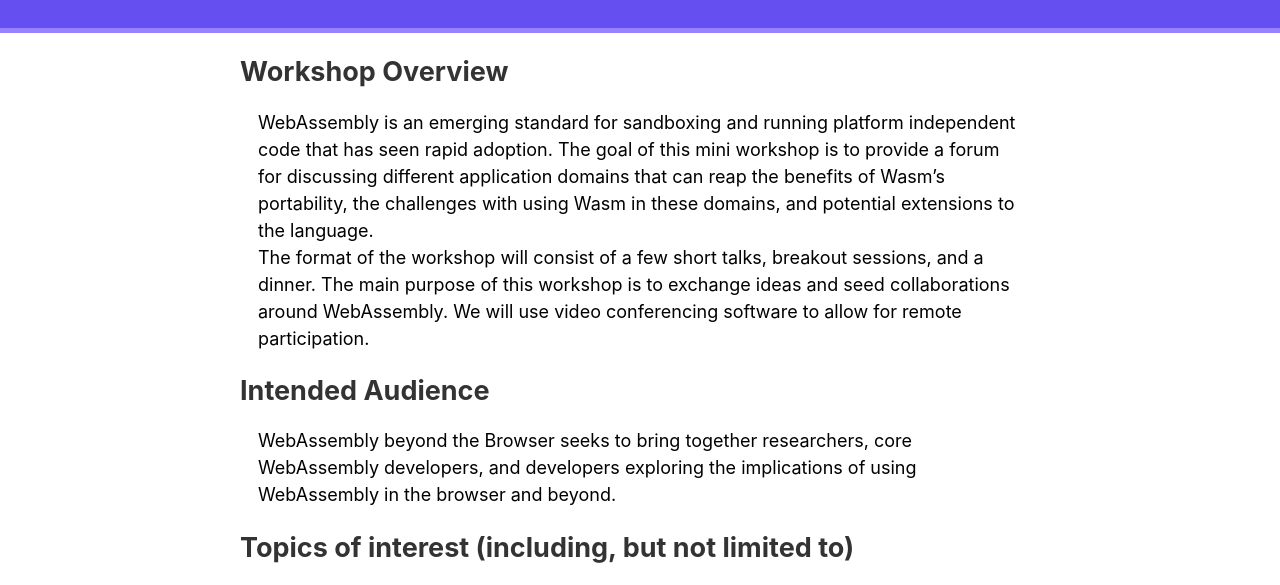
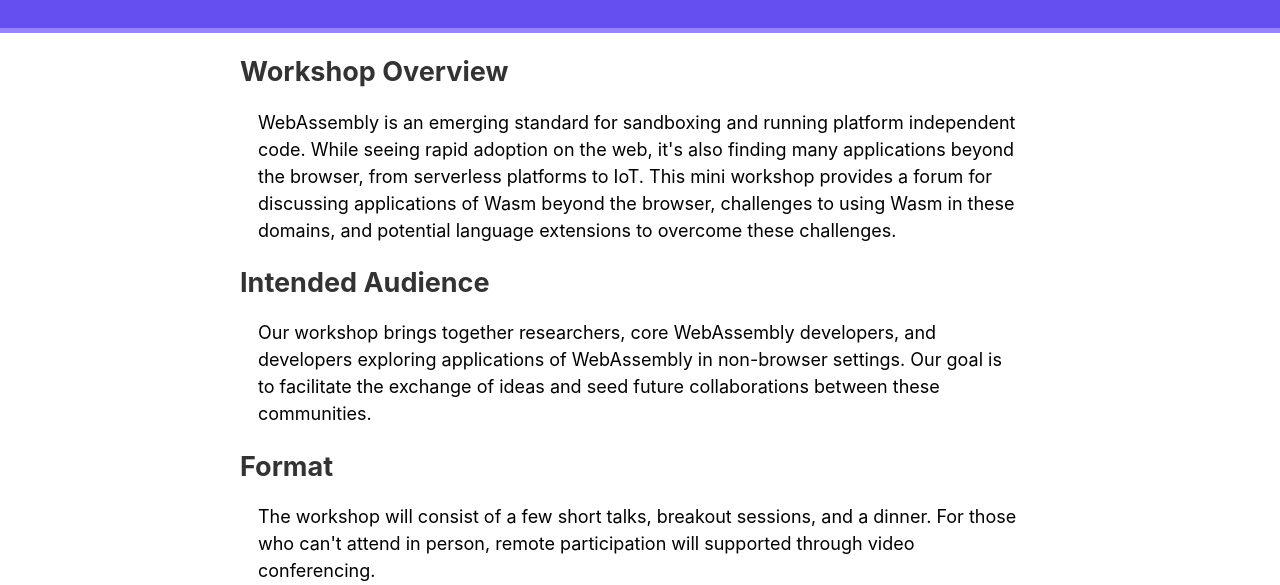
Before and after one commit to PLSysSec/wasm-beyond-the-browser, a plain HTML site: page index.html in a window 1280 px wide. Shown: the part 172-757 px from the top of the page. Drawn offline with Linux system fonts and the light colour scheme.

Commit message:
some edits.

```diff
--- a/index.html
+++ b/index.html
@@ -17,32 +17,36 @@
     <div class="content">
         <h2>Workshop Overview</h2>
         <p>
-            WebAssembly is an emerging standard for sandboxing and running
-            platform independent code that has seen rapid adoption. The goal of
-            this mini workshop is to provide a forum for discussing different
-            application domains that can reap the benefits of Wasm’s
-            portability, the challenges with using Wasm in these domains, and
-            potential extensions to the language.
+	    WebAssembly is an emerging standard for sandboxing and running
+	    platform independent code. While seeing rapid adoption
+	    on the web, it's also finding many applications beyond
+	    the browser, from serverless platforms to IoT.  This mini
+	    workshop provides a forum for discussing applications of Wasm
+	    beyond the browser, challenges to using Wasm in these domains,
+	    and potential language extensions to overcome these challenges.
+
         </p>
+	<h2>Intended Audience</h2>
         <p>
-          The format of the workshop will consist of a few short talks, breakout
-          sessions, and a dinner.  The main purpose of this workshop is to
-          exchange ideas and seed collaborations around WebAssembly.  We will use
-          video conferencing software to allow for remote participation.
+	  Our workshop brings together researchers, core WebAssembly
+	  developers, and developers exploring applications of WebAssembly in non-browser settings.
+	  Our goal is to facilitate the exchange of ideas
+	  and seed future collaborations between these communities.
+	</p>
+	<h2> Format </h2>
+        <p>
+	  The workshop will consist of a few short talks, breakout sessions,
+	  and a dinner.  For those who can't attend in person, remote
+	  participation will supported through video conferencing.
+
         </p>
-        <h2>Intended Audience</h2>
-        <p>
-          WebAssembly beyond the Browser seeks to bring together researchers,
-          core WebAssembly developers, and developers exploring the
-          implications of using WebAssembly in the browser and beyond.
-        </p>
-        <h2>Topics of interest (including, but not limited to)</h2>
+                <h2>Topics of interest (including, but not limited to)</h2>
         <ul>
-        <li>Wasm runtime systems and libraries</li>
-        <li>Applications of Wasm outside the browser (e.g., IoT, serverless, blockchain, etc.)</li>
+        <li>Applications of Wasm outside the browser such as IoT, serverless, big data, library sandboxing, blockchain, etc.</li>
+        <li>Wasm runtime and libraries support for different application domains</li>
+        <li>Interfacing Wasm with non-browser environments</li>
         <li>Wasm language extensions for security, performance, etc.</li>
-        <li>Support for non-C-like language</li>
-        <li>Host/Wasm interfaces and marshaling</li>
+        <li>Support for non-C-like languages in Wasm</li>
         </ul>
 
         <h3>Register</h3>
```
